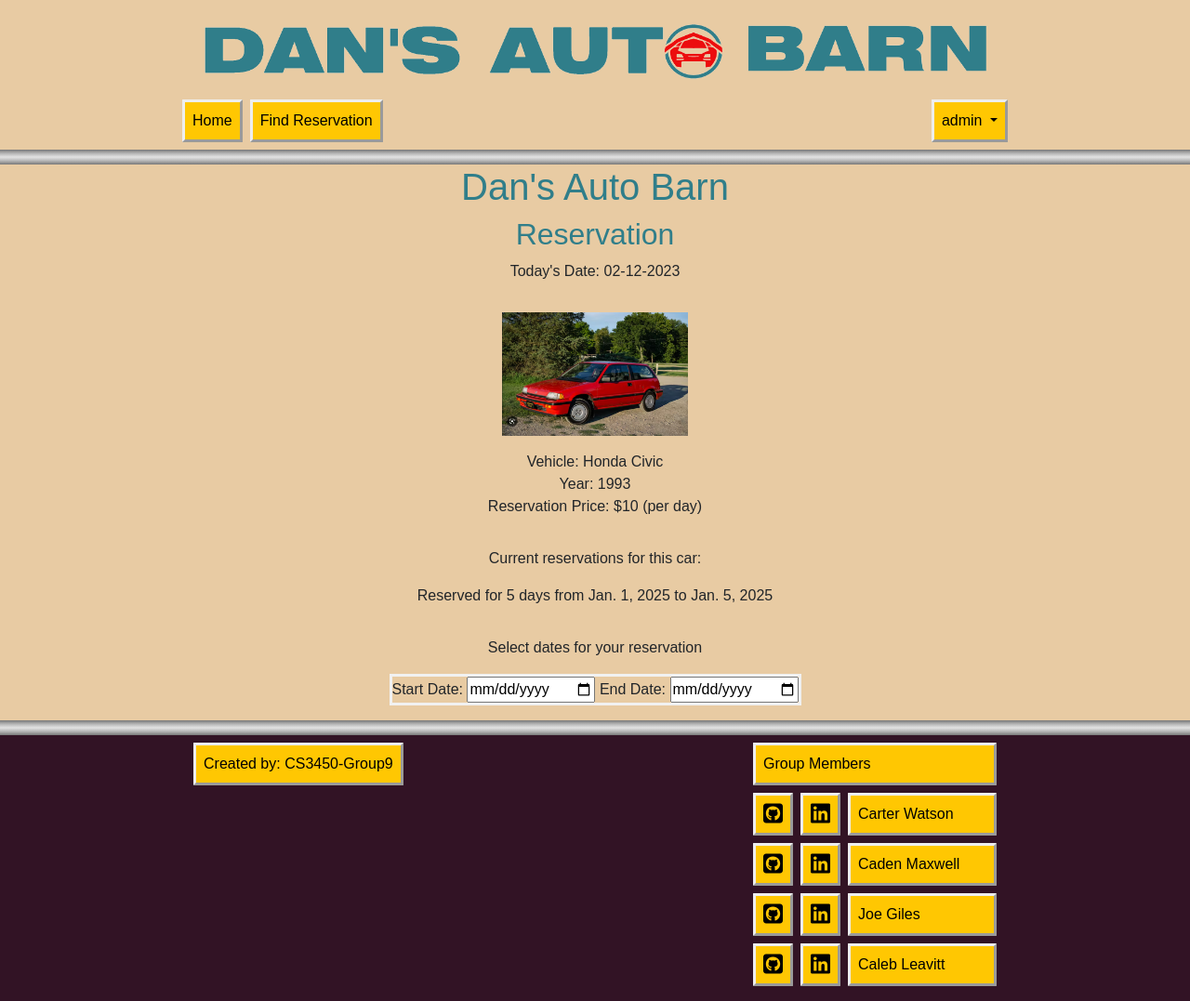
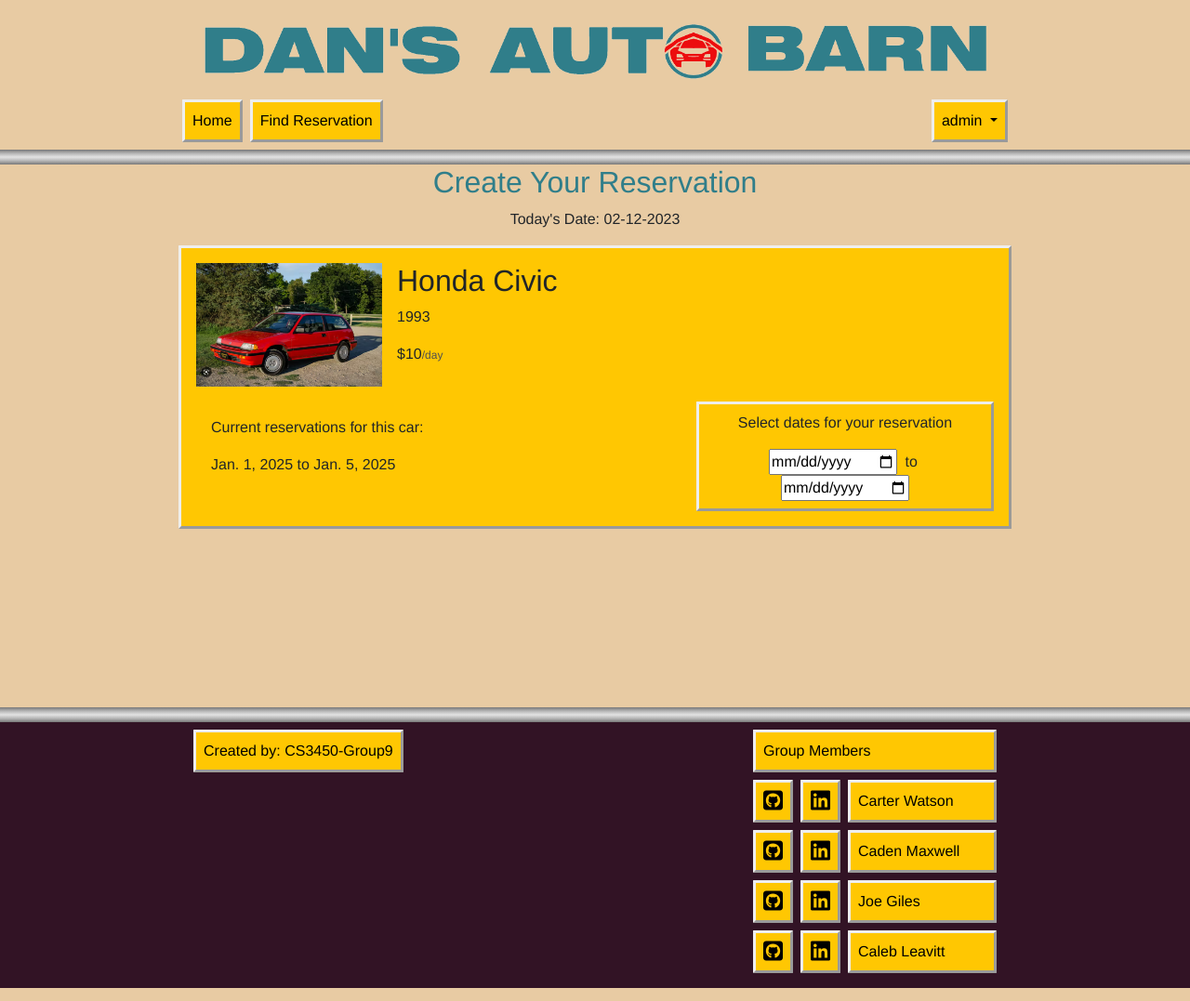
Before and after one commit to CS3450-Group9/Dans-AutoBarn, a Django app: page /cars/1/ in a window 1280 px wide. Shown: the whole page at 93% size. Run offline with Django 4.2, Linux system fonts and the light colour scheme; a user stored in the database is signed in; data comes from the database, SQL or seed files in the repository; some libraries are stand-ins or nearby versions; some web fonts are replaced.

Commit message:
updated minor styles

```diff
--- a/web/Customer/templates/Customer/reservation.html
+++ b/web/Customer/templates/Customer/reservation.html
@@ -3,15 +3,13 @@
 {% block content %}
 
     <div class="d-flex flex-column">
-        <div style="width: 100%; background-color: var(--bg)">
-            <h1 class="text-center" style="color: var(--ac)">Dan's Auto Barn</h1>
-        </div>
         <div align="center" style="width: 100%; background-color: var(--bg)">
-            <h2 style="color: var(--ac)">Reservation</h2>
+            <h2 style="color: var(--ac)">Create Your Reservation</h2>
             <p>Today's Date: {{formatted_date}}</p>
         </div>
     </div>
 
+    <!-- create error/success messages -->
     {% for message in messages %}
     <div class="alert alert-{{ message.tags }}">
         {% if message.tags == "success" %}
@@ -23,42 +21,47 @@
     </div>
     {% endfor %}
 
+    <!-- get info for car -->
     {% if request.user.is_authenticated %}
-    <div class="d-flex flex-column container" align="center">
+    <div class="d-flex flex-column container card" align="center">
+        <div class="d-flex flex-row">
             <p><img src="{{ MEDIA_URL }}{{ car.image }}" class="image-container" alt="Image of {{ car.make }} {{ car.model }}" width="200"></p>
-        <p>
-            Vehicle: {{car.make}} {{car.model}}<br>
-            Year: {{car.year}}<br>
-            Reservation Price: ${{car.reservation_cost}} (per day)<br>
-        </p>
-        <div class="container">
-            <p>Current reservations for this car:</p>
+            <div class="d-flex flex-column" style="padding-left: 1rem;">
+                <h2 style="text-align: left; padding-bottom: 0%;">{{car.make}} {{car.model}}</h2>
+                <p style="text-align: left; padding-bottom: 0%;">{{car.year}}</p>
+                <p style="text-align: left; padding-bottom: 0%;"><span>${{car.reservation_cost}}</span><span style="color: #505050; font-size: 0.75em;">/day</span></p>
+            </div>
+        </div>
+        <!-- show current reservations on car -->
+        <div class="d-flex flex-row">
+            <div class="d-flex flex-column justify-content-start container">
+                <p style="text-align: left;">Current reservations for this car:</p>
                 {% for res in curr_reservations %}
-                <p>Reserved for {{ res.get_num_days }} day{{ res.get_num_days|pluralize }} from {{ res.start_date }} to {{ res.end_date }}</p>
+                    <p style="text-align: left;">{{ res.start_date }} to {{ res.end_date }}</p>
                 {% empty %}
-                <p>There are currently no reservations scheduled.</p>
+                    <p style="text-align: left;">There are currently no reservations scheduled.</p>
                 {% endfor %}
             </div>
-        <p> Select dates for your reservation </p>
-        <form action={% url 'Customer:reservation' car.id %} method="post">
+            <!-- form for reserving -->
+            <form action={% url 'Customer:reservation' car.id %} method="post" style="min-width: 20rem; padding: 0.5rem; margin-bottom: 0rem !important;" class="card">
                 {% csrf_token %}
-            <label for="start-date">Start Date:</label>
+                <p>Select dates for your reservation</p>
+                <span>
                     <input type="date" id="start-date" name="start-date" v-model="startDate">
-            <label for="end-date">End Date:</label>
+                    <label for="end-date" style="margin-left: 0.25rem; margin-right: 0.25rem;"> to </label>
                     <input type="date" id="end-date" name="end-date" v-model="endDate">
+                </span>
                 <p v-cloak >[[ availabilityMessage ]]</p>
                 <p v-cloak >[[ costMessage ]]</p>
-            <button class="btn btn-primary" :class="{ 'disabled': buttonDisabled }" type="submit" v-cloak>Make Reservation</button>
+                <button class="nav-item btn-secondary" :class="{ 'disabled': buttonDisabled }" type="submit" v-cloak>Make Reservation</button>
             </form>
         </div>
-
+    </div>
     {% else %}
     <div>
         <h2>User is not signed in!</h2>
     </div>
-
     {% endif %}
-
 {% endblock content %}
 
 {% block vue_app %}
@@ -103,11 +106,11 @@ let app = createApp({
     computed: {
         availabilityMessage() {
             if (!this.startDate && !this.endDate) {
-                return 'Please enter a start date and an end date.'
+                return 'Enter a start and end date.'
             } else if (!this.startDate) {
-                return 'Please enter a start date.'
+                return 'Enter a start date.'
             } else if (!this.endDate) {
-                return 'Please enter an end date.'
+                return 'Enter an end date.'
             }
 
             if (this.available) {
@@ -130,5 +133,4 @@ let app = createApp({
 })
 
 app.mount('#app');
-
 {% endblock vue_app %}
--- a/web/UserAuth/templates/UserAuth/home.html
+++ b/web/UserAuth/templates/UserAuth/home.html
@@ -8,7 +8,7 @@
                 <img src="{% static "UserAuth/media/testarossa.jpg" %}" alt="Ferrari Testarossa" style="width:100%;">
             </div>
             <div class="home-button nav-item">
-                <a class="nav-link" align="center" href="location.href = '/search';">Make a reservation now!</a>
+                <a class="nav-link" align="center" href="/search">Make a reservation now!</a>
             </div>
         </div>
         {% comment %} Filler Content below {% endcomment %}
--- a/web/static/style.css
+++ b/web/static/style.css
@@ -15,8 +15,14 @@
   );
 }
 
+@font-face {
+  font-family: 'segoe-ui-bold';
+  src: local('segoe-ui-bold'),
+       url('../fonts/segoe-ui-bold.ttf') format("truetype");
+}
+
 body {
-  font-family: Arial, Helvetica, sans-serif;
+  font-family: 'segoe-ui-bold', Helvetica, sans-serif;
   background-color: var(--bg);
   display: flex;
   min-height: 100vh;
@@ -46,12 +52,20 @@ body {
   background-color: var(--ac);
 }
 
-.nav-item:hover > .nav-link {
+.nav-item .active {
+  background-color: var(--ac);
+}
+
+.nav-link.active {
   color: white !important;
 }
 
 .nav-item > .nav-link {
   color: black;
+}
+
+.nav-item:hover > .nav-link {
+  color: white !important;
 }
 
 .dropdown-menu {
@@ -70,22 +84,23 @@ body {
 }
 
 .card {
-  /* Add shadows to create the "card" effect */
-  box-shadow: 0 4px 8px 0 rgba(0,0,0,0.2);
-  transition: 0.3s;
-  border-radius: 10px;
-  margin-bottom: 3%;
-  background-color: rgb(240, 240, 240);
+  margin-bottom: 2rem;
+  background-color: var(--c3);
+  border-color: var(--chrome);
+  border-width: 3px;
+  border-radius: 1px;
+  border-style: outset;
 }
 
-/* On mouse-over, add a deeper shadow */
-.card:hover {
-  box-shadow: 0 8px 16px 0 rgba(0,0,0,0.2);
+.btn-secondary {
+  color: white;
+  background-color: var(--c1);
+  padding: 0.5rem;
 }
 
-/* should probably be changed to only the img in the card */
-.img {
-  border-radius: 10px 0 0 10px;
+.btn-secondary:hover {
+  color: white;
+  background-color: var(--ac);
 }
 
 .home-button {
@@ -103,7 +118,7 @@ h2 {
 }
 
 form {
-  border: 3px solid #f1f1f1;
+  border: var(--chrome);
   max-width: fit-content;
   margin: 0 auto;
 }
--- a/web/templates/base.html
+++ b/web/templates/base.html
@@ -83,6 +83,9 @@
         {% block content %}{% endblock content %}
     </div>
 
+    <!-- Spacing to make footer look pretty -->
+    <div style="min-height: 10rem;"></div>
+
     <!-- Footer -->
     <footer class="d-flex flex-column" style="background-color: var(--c1) !important;">
         <div class="chrome-bar"></div>
--- a/web/templates/tabs.html
+++ b/web/templates/tabs.html
@@ -9,9 +9,9 @@
 <div class="d-flex">
 
     <!-- Sidebar -->
-    <ul class="nav nav-pills flex-column flex-shrink-0">
+    <ul class="nav flex-column flex-shrink-0">
         {% for tab in tabs %}
-        <li class="nav-item p-2">
+        <li class="nav-item" style="margin-bottom: 0.25rem;">
             <router-link
             :to="tabURL('{{ tab.url }}')"
             class="nav-link"
```
Also changed, not shown: web/Customer/templates/Customer/search.html (+6 -3 lines). Lines whose indentation alone changed are shown as unchanged.
